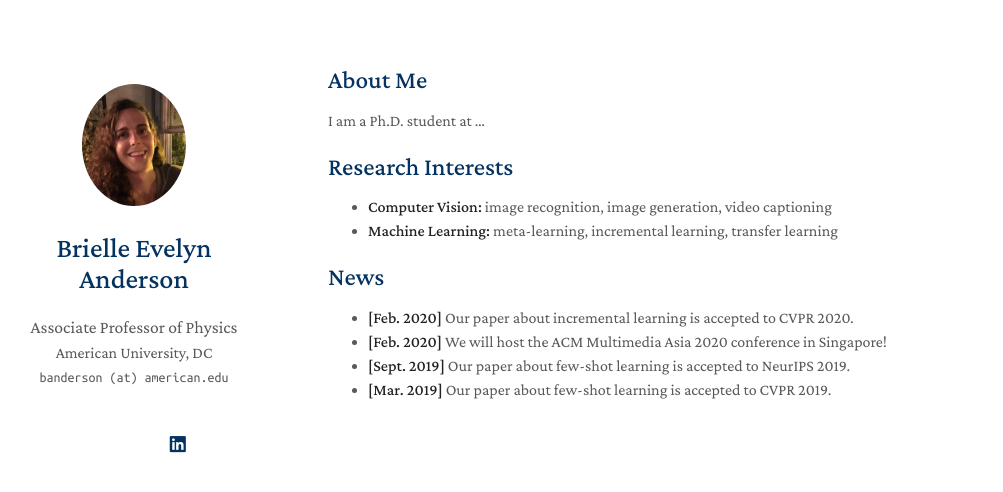
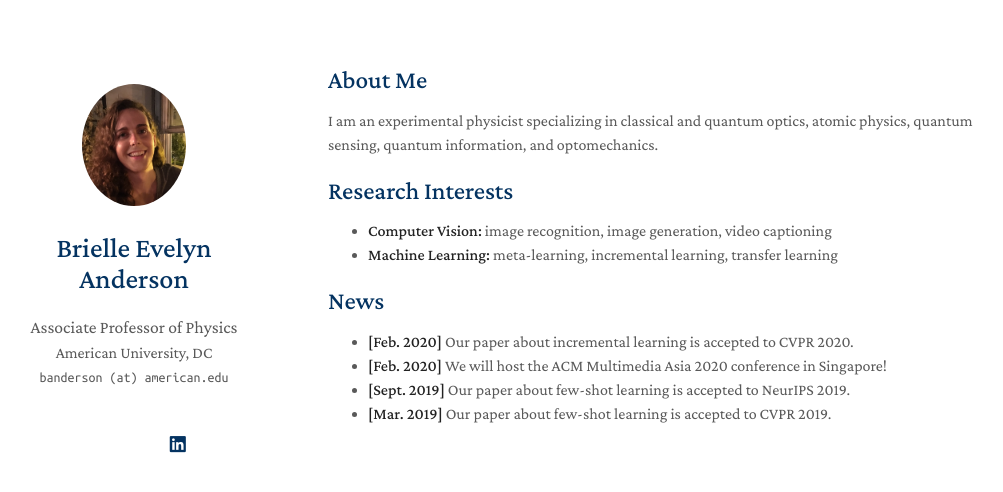
Before and after one commit to brieeveanderson/brieeveanderson.github.io, a Jekyll site: the page built from index.md, in a window 1280 px wide. Shown: the top 492 px of the page, without its empty margins (142-1145 px from the left). Built offline with Jekyll 4.4.1, drawn with Linux system fonts in a browser that asks for light colours; a style sheet for code colours, icons or effects is not loaded; our own code applies the rules of GitHub Pages for plain Markdown files.

Commit message:
Update index.md

```diff
--- a/index.md
+++ b/index.md
@@ -4,7 +4,7 @@ layout: homepage
 
 ## About Me
 
-I am a Ph.D. student at ...
+I am an experimental physicist specializing in classical and quantum optics, atomic physics, quantum sensing, quantum information, and optomechanics.
 
 ## Research Interests
 
```
